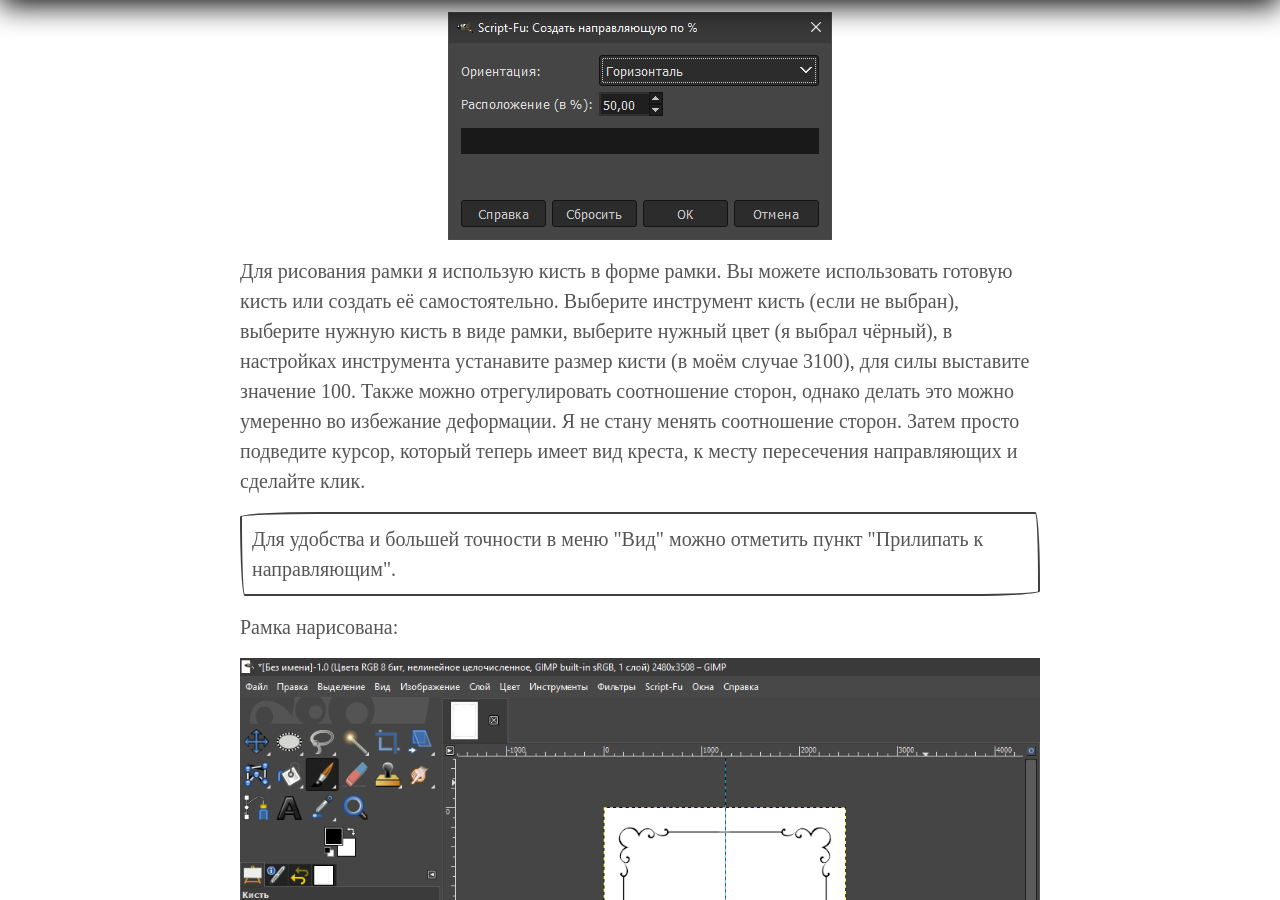
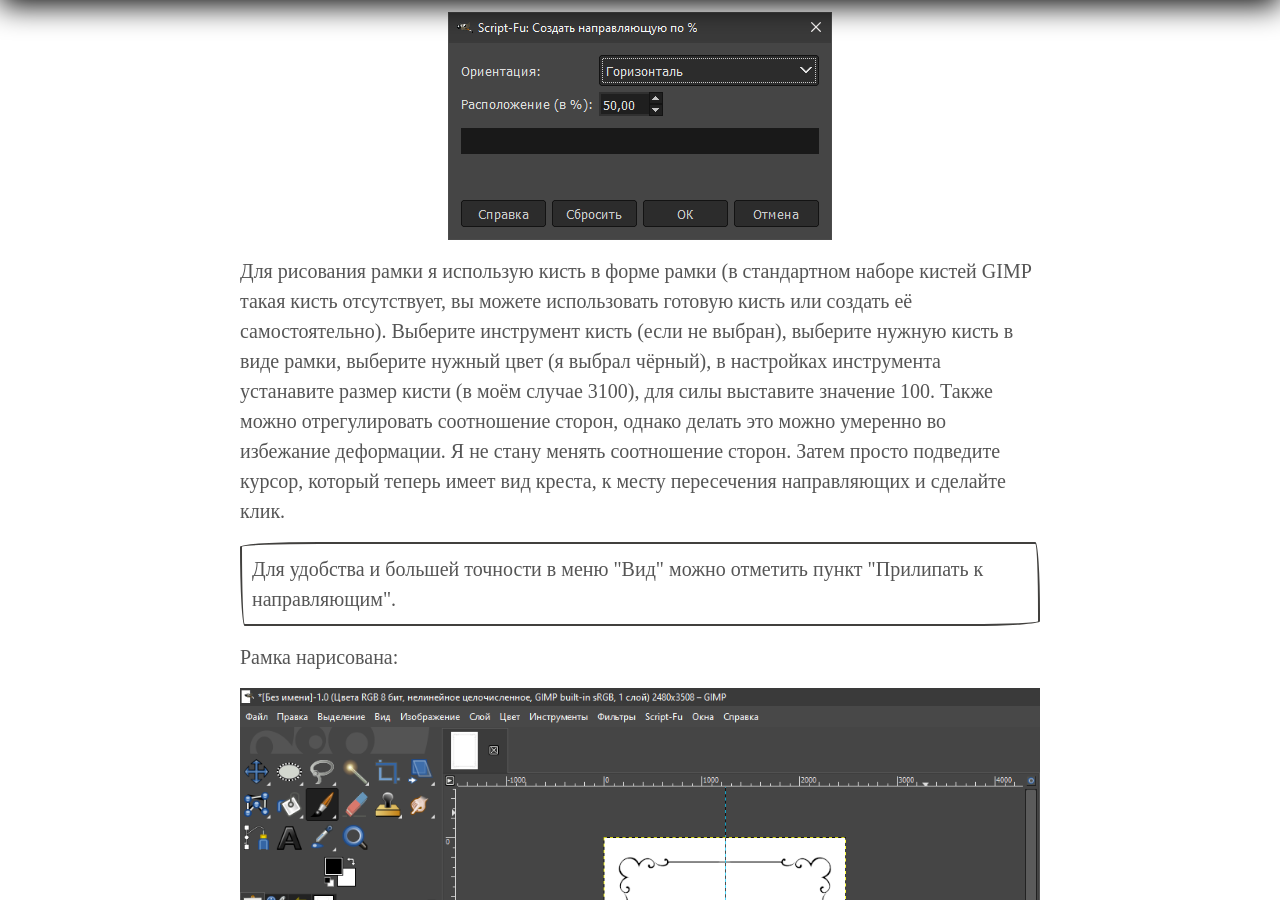
Before and after one commit to postolny/postolny.github.io, a Jekyll site: the page built from _posts/2023-04-02-come-creare-un-frontespizio.md, in a window 1280 px wide and 900 px high, scrolled down 10380 px. Built offline with Jekyll 4.4.1, drawn with Linux system fonts in a browser that asks for light colours; some of the changed text lies outside the part shown.

Commit message:
Add files via upload

```diff
--- a/_posts/2023-04-02-come-creare-un-frontespizio.md
+++ b/_posts/2023-04-02-come-creare-un-frontespizio.md
@@ -82,7 +82,7 @@
 
 ![gimp-frontespizio2]({{ site.baseurl }}/img/frontespizio/gimp-frontespizio2.png)
 
-Для рисования рамки я использую кисть в форме рамки. Вы можете использовать готовую кисть или создать её самостоятельно. Выберите инструмент кисть (если не выбран), выберите нужную кисть в виде рамки, выберите нужный цвет (я выбрал чёрный), в настройках инструмента устанавите размер кисти (в моём случае 3100), для силы выставите значение 100. Также можно отрегулировать соотношение сторон, однако делать это можно умеренно во избежание деформации. Я не стану менять соотношение сторон. Затем просто подведите курсор, который теперь имеет вид креста, к месту пересечения направляющих и сделайте клик.
+Для рисования рамки я использую кисть в форме рамки (в стандартном наборе кистей GIMP такая кисть отсутствует, вы можете использовать готовую кисть или создать её самостоятельно). Выберите инструмент кисть (если не выбран), выберите нужную кисть в виде рамки, выберите нужный цвет (я выбрал чёрный), в настройках инструмента устанавите размер кисти (в моём случае 3100), для силы выставите значение 100. Также можно отрегулировать соотношение сторон, однако делать это можно умеренно во избежание деформации. Я не стану менять соотношение сторон. Затем просто подведите курсор, который теперь имеет вид креста, к месту пересечения направляющих и сделайте клик.
 
 Для удобства и большей точности в меню "Вид" можно отметить пункт "Прилипать к направляющим".
 {: .cornice}
```
Also changed, not shown: other parts of _posts/2023-04-02-come-creare-un-frontespizio.md (+1 -1 lines).
